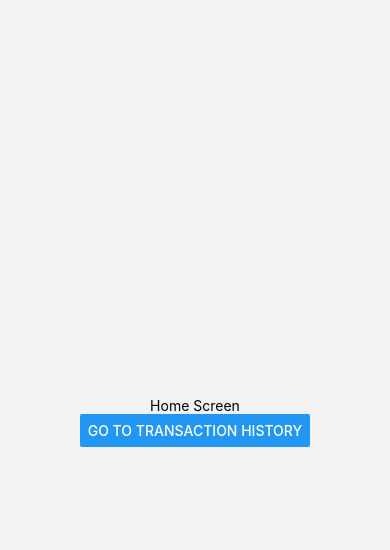
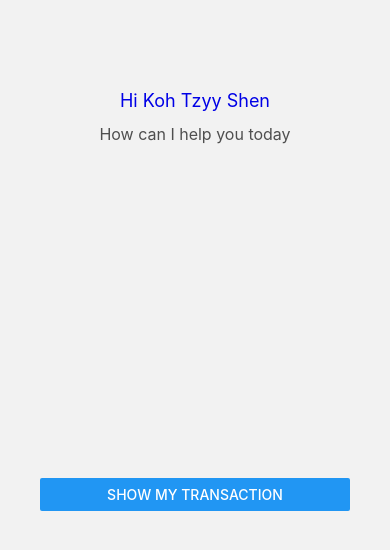
Before and after one commit to KohTzyyShen/biometric_transaction_history, a React Native app: screen /Home in a window 390 px wide. Shown: the top 550 px of the page. Built offline with nearby package versions, Linux system fonts and the light colour scheme.

Commit message:
home screen feature (hardcode)

```diff
--- a/src/screens/HomeScreen.tsx
+++ b/src/screens/HomeScreen.tsx
@@ -1,3 +1,4 @@
+/*
 import React from 'react';
 import { SafeAreaView, View, Text, Button } from 'react-native';
 
@@ -14,3 +15,49 @@ export default function HomeScreen({ navigation }: any) {
     </SafeAreaView>
   );
 }
+*/
+
+import React from 'react';
+import { SafeAreaView, View, Text, Button, StyleSheet } from 'react-native';
+
+export default function HomeScreen({ navigation }: any) {
+  return (
+    <SafeAreaView style={styles.container}>
+      <View style={styles.topColumn}>
+        <Text style={styles.text1}>Hi Koh Tzyy Shen</Text>
+        <Text style={styles.text2}>How can I help you today</Text>
+      </View>
+
+      <View style={styles.centerButton}>
+        <Button
+          title="Show my transaction"
+          onPress={() => navigation.navigate('Transaction History')}
+        />
+      </View>
+    </SafeAreaView>
+  );
+}
+
+const styles = StyleSheet.create({
+  container: {
+    flex: 1,
+  },
+  topColumn: {
+    marginTop: 90,
+    alignItems: 'center',
+  },
+  text1: {
+    color: '#0000e6',
+    fontSize: 18,
+    marginBottom: 13,
+  },
+  text2: {
+    color: '#4f4f4f',
+    fontSize: 16,
+  },
+  centerButton: {
+    flex: 1,
+    justifyContent: 'center',
+    marginHorizontal: 40,
+  },
+});
```
